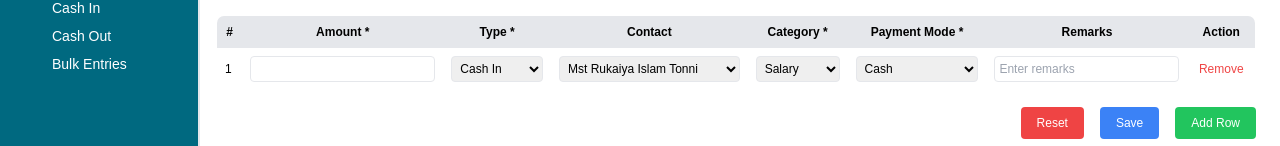
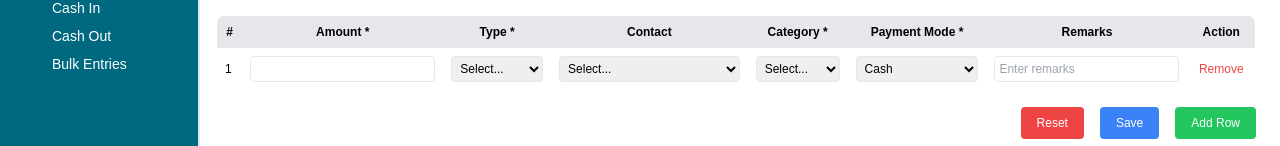
Before and after one commit to nokibsarkar/financfy-bulk-entry, a Next.js app in the folder frontend/: page /bulkEntries in a window 1280 px wide. Shown: the part 209-355 px from the top of the page. Built offline with nearby package versions, Linux system fonts and the light colour scheme.

Commit message:
working bulk

```diff
--- a/frontend/app/bulkEntries/page.tsx
+++ b/frontend/app/bulkEntries/page.tsx
@@ -3,60 +3,38 @@ import Server from '@/consts/server';
 import { SingleTransactionProperty } from '@/types/transaction';
 import React, { useEffect } from 'react'
 
-const BulkEntryRow = ({ ref, removeRowByID, id }: any) => {
+const BulkEntryRow = ({ removeRowByID, id, dispatchChange, transaction }: any) => {
 
-    const [type, setType] = React.useState('Cash In');
-    const [contact, setContact] = React.useState('Mst Rukaiya Islam Tonni');
-    const [category, setCategory] = React.useState('Salary');
-    const [receiveMode, setReceiveMode] = React.useState('Cash');
-    const [remarks, setRemarks] = React.useState('');
-    const [amount, setAmount] = React.useState('');
-    useEffect(() => {
-        if (!ref)
-            return;
-        if (ref.current)
-            return;
-        ref.current = {
-            getValues: () => ({
-                amount,
-                contact,
-                remarks,
-                category,
-                type,
-                mode : receiveMode,
-            }),
-        }
-    }, []);
     return (
         <tr className="border-b text-xs" id={id}>
             <td className="p-2">1</td>
             <td className="p-2">
                 <input type="number"
-                className="w-full p-1 border rounded"
-                value={amount}
-                onChange={e => setAmount(e.target.value)}
+                    className="w-full p-1 border rounded"
+                    value={transaction.amount}
+                    onChange={e => dispatchChange('amount', e.target.value)}
                 />
             </td>
-            <td className="p-2"><select className="w-full p-1 border rounded" value={type} onChange={e => setType(e.target.value)}>
+            <td className="p-2"><select className="w-full p-1 border rounded" value={transaction.type} onChange={e => dispatchChange('type', e.target.value)}>
                 <option>Select...</option>
                 <option>Cash In</option>
                 <option>Cash Out</option>
             </select></td>
-            <td className="p-2"><select className="w-full p-1 border rounded" value={contact} onChange={e => setContact(e.target.value)}>
+            <td className="p-2"><select className="w-full p-1 border rounded" value={transaction.contact} onChange={e => dispatchChange('contact', e.target.value)}>
                 <option>Select...</option>
                 <option>Mst Rukaiya Islam Tonni</option>
             </select></td>
-            <td className="p-2"><select className="w-full p-1 border rounded" value={category} onChange={e => setCategory(e.target.value)}>
+            <td className="p-2"><select className="w-full p-1 border rounded" value={transaction.category} onChange={e => dispatchChange('category', e.target.value)}>
                 <option>Select...</option>
                 <option>Salary</option>
             </select></td>
-            <td className="p-2"><select className="w-full p-1 border rounded" value={receiveMode} onChange={e => setReceiveMode(e.target.value)}>
+            <td className="p-2"><select className="w-full p-1 border rounded" value={transaction.mode} onChange={e => dispatchChange('mode', e.target.value)}>
                 <option disabled>Select...</option>
                 <option>Cash</option>
                 <option>Online method</option>
                 <option>Bank</option>
             </select></td>
-            <td className="p-2"><input type="text" className="w-full p-1 border rounded" placeholder="Enter remarks" value={remarks} onChange={e => setRemarks(e.target.value)} /></td>
+            <td className="p-2"><input type="text" className="w-full p-1 border rounded" placeholder="Enter remarks" value={transaction.remarks} onChange={e => dispatchChange('remarks', e.target.value)} /></td>
             <td className="p-2 text-center">
                 <button className="text-red-500" onClick={removeRowByID}>Remove</button>
             </td>
@@ -66,8 +44,8 @@ const BulkEntryRow = ({ ref, removeRowByID, id }: any) => {
 export default function User() {
     const [rows, setRows] = React.useState<React.ReactNode[]>([]);
     const [refs, setRefs] = React.useState<{ [k: string]: { current: any } }>({});
-    const cashbookID = '1';
-    const [tableRows, setTableRows] = React.useState<SingleTransactionProperty[]>([]);
+    const cashbookID = '1rj4m1je40000';
+    const [tableRowMap, setTableRowMap] = React.useState<{ [k: string]: SingleTransactionProperty }>({});
     const [date, setDate] = React.useState('');
     const [voucherNo, setVoucherNo] = React.useState('');
     const removeRowByID = (id: string) => () => {
@@ -76,28 +54,49 @@ export default function User() {
             delete refs[id];
         setRows(rows.filter((r: any) => r.id !== id));
     }
+    const dispatchChange = (id: string) => (key: string, value: string) => {
+        setTableRowMap({ ...tableRowMap, [id]: { ...tableRowMap[id], [key]: value } });
+    }
     const addRow = () => {
         const uniqueID = Math.random().toString(36).substring(7);
         const ref = React.createRef();
         setRefs({ ...refs, [uniqueID]: ref });
+        setTableRowMap({
+            ...tableRowMap, [uniqueID]: {
+                id: uniqueID,
+                amount: '',
+                contact: '',
+                remarks: '',
+                category: '',
+                type: '',
+                mode: '',
+            }
+        });
         setRows([...rows, <BulkEntryRow ref={ref} removeRowByID={removeRowByID(uniqueID)} id={uniqueID} key={uniqueID} />]);
     }
     const saveBulkTransaction = () => {
-        const data : SingleTransactionProperty[] = refs ? Object.values(refs).map(r => {
-            const { amount, contact, remarks, category, type, mode } = r.current.getValues();
+        const data : SingleTransactionProperty[] = Object.values(tableRowMap).length ? Object.values(tableRowMap).map(r => {
+            const { amount, contact, remarks, category, type, mode } = r;
             return {
                 id : Math.random().toString(36).substring(7),
-                amount,
+                amount : parseFloat(amount),
                 contact,
                 remarks,
                 category,
                 type,
                 mode,
-                date : new Date(date || 'now').toISOString(),
+                date : new Date(date || '').toISOString(),
                 voucherNo : voucherNo,
+                cashbookId : cashbookID
             }
         }) : [];
-        Server.addBulkTransactions(data);
+        Server.addBulkTransactions(data).then(res => {
+            console.log(res);
+        }).catch(err => {
+            console.log(err);
+        }).finally(() => {
+            console.log('finally');
+        })
     }
     useEffect(() => {
         addRow();
@@ -132,7 +131,15 @@ export default function User() {
                         </tr>
                     </thead>
                     <tbody>
-                        {rows}
+                        {/* {rows} */}
+                        {Object.values(tableRowMap)
+                            .map((r, i) => <BulkEntryRow
+                                ref={refs[r.id]}
+                                removeRowByID={removeRowByID(r.id)}
+                                id={r.id} key={r.id}
+                                dispatchChange={dispatchChange(r.id)}
+                                transaction={r}
+                            />)}
                     </tbody>
                 </table>
 
```
